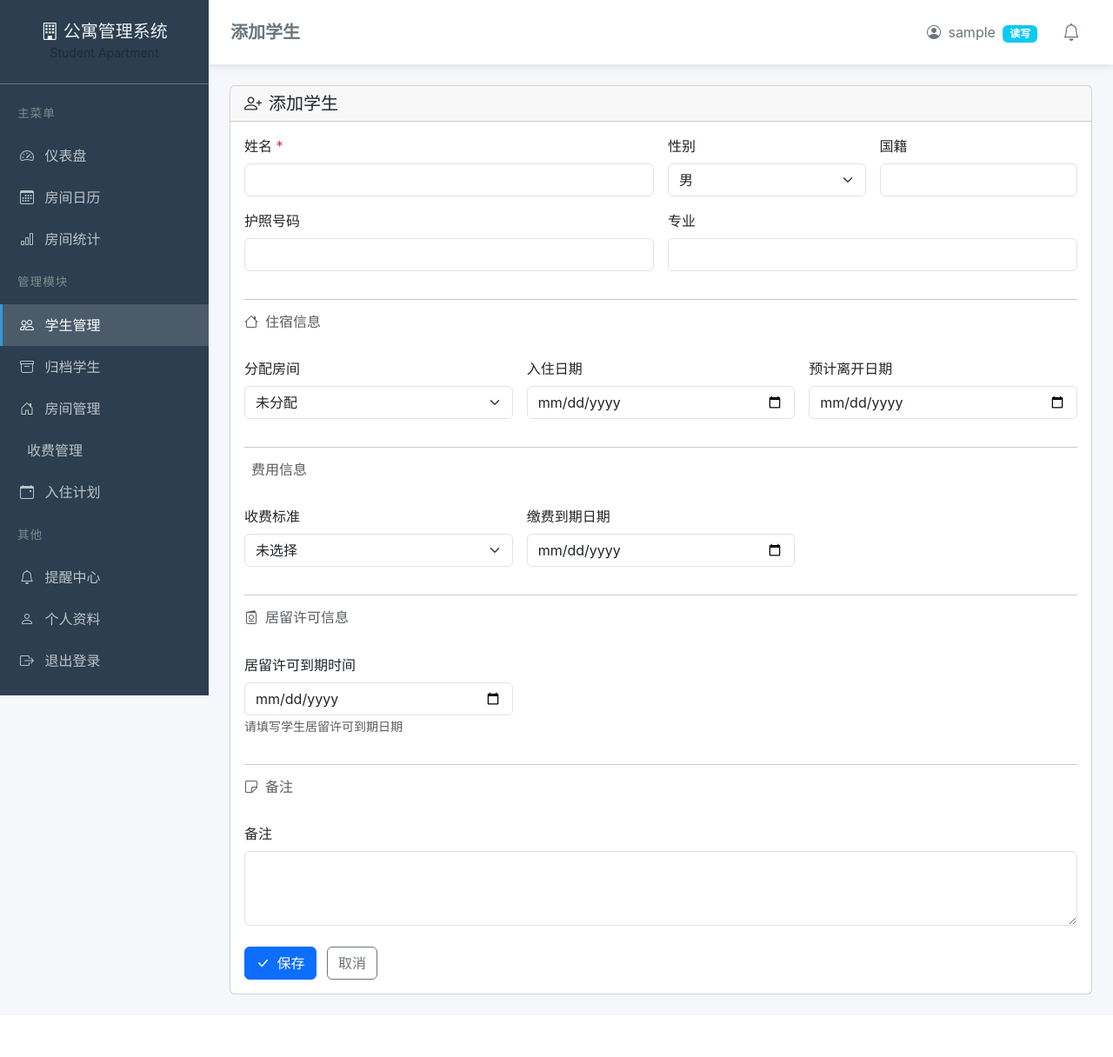
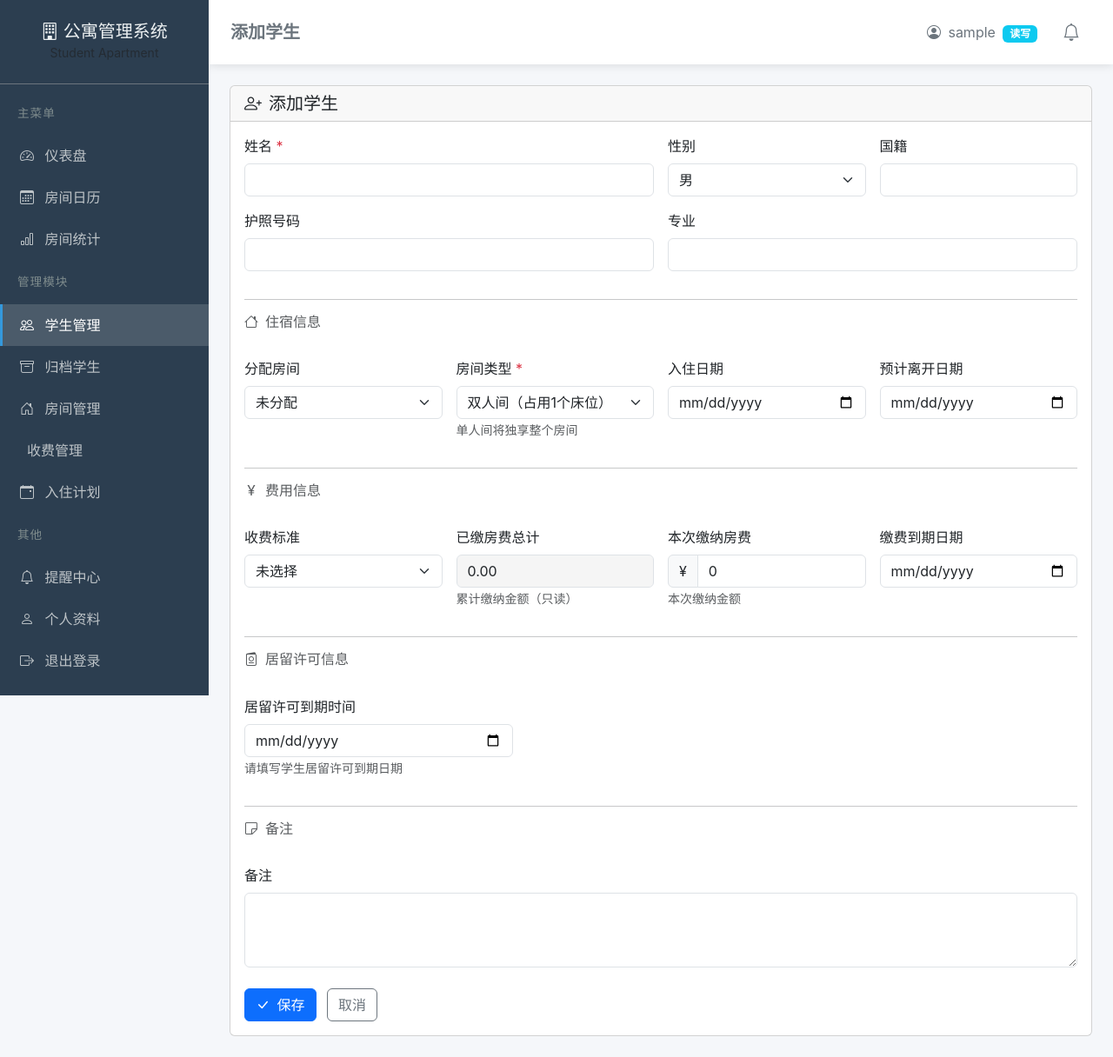
Before and after one commit to SIE-DNUI/student-apartment-system, a Flask app: page /students/add in a window 1280 px wide. Shown: the whole page at 87% size. Before the commit the page ends 1144 px from the top, so only its background shows below. Run offline with Flask 3, Linux system fonts and the light colour scheme; the visitor is signed in with stand-in values (Sample User, id 1); data that the repository does not hold is empty; some libraries are stand-ins or nearby versions.

Commit message:
feat: 添加房间类型选择和缴费功能，修复房间入住人数更新bug

```diff
--- a/app/models.py
+++ b/app/models.py
@@ -127,6 +127,10 @@ class Student(db.Model):
 
     # 居留许可信息
     residence_permit_expiry = db.Column(db.Date)  # 居留许可到期时间
+
+    # 床位和缴费信息
+    bed_occupancy = db.Column(db.Integer, default=1)  # 床位占用数：1=双人间, 2=单人间
+    total_paid = db.Column(db.Float, default=0)  # 已缴房费总计
 
     status = db.Column(db.String(20), default='active')  # active, inactive, graduated, checked_out, archived
     deleted_at = db.Column(db.DateTime)  # 删除/归档时间
--- a/app/routes/students.py
+++ b/app/routes/students.py
@@ -74,13 +74,20 @@ def index():
         Student.residence_permit_expiry >= date.today()
     ).count()
 
+    # 计算欠费学生数量
+    arrears_count = 0
+    for s in students:
+        if s.has_arrears():
+            arrears_count += 1
+
     return render_template('students/index.html',
                          title='学生管理',
                          students=students,
                          pagination=pagination,
                          search=search,
                          filter_status=filter_status,
-                         expiring_count=expiring_count)
+                         expiring_count=expiring_count,
+                         arrears_count=arrears_count)
 
 
 @bp.route('/add', methods=['GET', 'POST'])
@@ -106,10 +113,19 @@ def add():
         if student.fee_standard_id == 0:
             student.fee_standard_id = None
 
+        # 处理床位占用数
+        bed_occupancy = request.form.get('bed_occupancy', '1', type=int)
+        student.bed_occupancy = bed_occupancy
+
+        # 处理本次缴纳房费
+        current_payment = request.form.get('current_payment', '0', type=float)
+        student.total_paid = current_payment if current_payment else 0
+
         if student.room_id:
             room = Room.query.get(student.room_id)
             if room:
-                room.current_occupancy += 1
+                # 根据床位占用数更新房间入住人数
+                room.current_occupancy += bed_occupancy
                 if room.current_occupancy >= room.capacity:
                     room.status = 'full'
 
--- a/app/templates/students/add.html
+++ b/app/templates/students/add.html
@@ -7,9 +7,10 @@
     <div class="card-header">
         <h5 class="mb-0"><i class="bi bi-person-plus me-2"></i>添加学生</h5>
     </div>
+
     <div class="card-body">
         <form method="POST">
-                <input type="hidden" name="csrf_token" value="{{ csrf_token() }}">
+            <input type="hidden" name="csrf_token" value="{{ csrf_token() }}">
             {{ form.hidden_tag() }}
 
             <div class="row g-3">
@@ -18,10 +19,12 @@
                     {{ form.name(class="form-control") }}
                     {% if form.name.errors %}<div class="text-danger small">{{ form.name.errors[0] }}</div>{% endif %}
                 </div>
+
                 <div class="col-md-3">
                     <label class="form-label">{{ form.gender.label }}</label>
                     {{ form.gender(class="form-select") }}
                 </div>
+
                 <div class="col-md-3">
                     <label class="form-label">{{ form.nationality.label }}</label>
                     {{ form.nationality(class="form-control") }}
@@ -31,6 +34,7 @@
                     <label class="form-label">{{ form.passport_number.label }}</label>
                     {{ form.passport_number(class="form-control") }}
                 </div>
+
                 <div class="col-md-6">
                     <label class="form-label">{{ form.major.label }}</label>
                     {{ form.major(class="form-control") }}
@@ -41,29 +45,56 @@
                     <h6 class="text-muted mb-3"><i class="bi bi-house me-2"></i>住宿信息</h6>
                 </div>
 
-                <div class="col-md-4">
+                <div class="col-md-3">
                     <label class="form-label">{{ form.room_id.label }}</label>
                     {{ form.room_id(class="form-select") }}
                 </div>
-                <div class="col-md-4">
+
+                <div class="col-md-3">
+                    <label class="form-label">房间类型 <span class="text-danger">*</span></label>
+                    <select name="bed_occupancy" class="form-select">
+                        <option value="1">双人间（占用1个床位）</option>
+                        <option value="2">单人间（占用2个床位）</option>
+                    </select>
+                    <small class="text-muted">单人间将独享整个房间</small>
+                </div>
+
+                <div class="col-md-3">
                     <label class="form-label">{{ form.check_in_date.label }}</label>
                     {{ form.check_in_date(class="form-control", type="date") }}
                 </div>
-                <div class="col-md-4">
+
+                <div class="col-md-3">
                     <label class="form-label">{{ form.check_out_date.label }}</label>
                     {{ form.check_out_date(class="form-control", type="date") }}
                 </div>
 
                 <div class="col-12">
                     <hr>
-                    <h6 class="text-muted mb-3"><i class="bi bi-currency-yuan me-2"></i>费用信息</h6>
+                    <h6 class="text-muted mb-3"><i class="bi bi-currency-yen me-2"></i>费用信息</h6>
                 </div>
 
-                <div class="col-md-4">
+                <div class="col-md-3">
                     <label class="form-label">{{ form.fee_standard_id.label }}</label>
                     {{ form.fee_standard_id(class="form-select") }}
                 </div>
-                <div class="col-md-4">
+
+                <div class="col-md-3">
+                    <label class="form-label">已缴房费总计</label>
+                    <input type="text" class="form-control" value="0.00" readonly style="background-color: #f5f5f5;">
+                    <small class="text-muted">累计缴纳金额（只读）</small>
+                </div>
+
+                <div class="col-md-3">
+                    <label class="form-label">本次缴纳房费</label>
+                    <div class="input-group">
+                        <span class="input-group-text">¥</span>
+                        <input type="number" name="current_payment" class="form-control" step="0.01" min="0" value="0" placeholder="0.00">
+                    </div>
+                    <small class="text-muted">本次缴纳金额</small>
+                </div>
+
+                <div class="col-md-3">
                     <label class="form-label">{{ form.payment_due_date.label }}</label>
                     {{ form.payment_due_date(class="form-control", type="date") }}
                 </div>
```
Also changed, not shown: app/templates/students/index.html (+7 -0 lines), init_db.py (+20 -0 lines).
